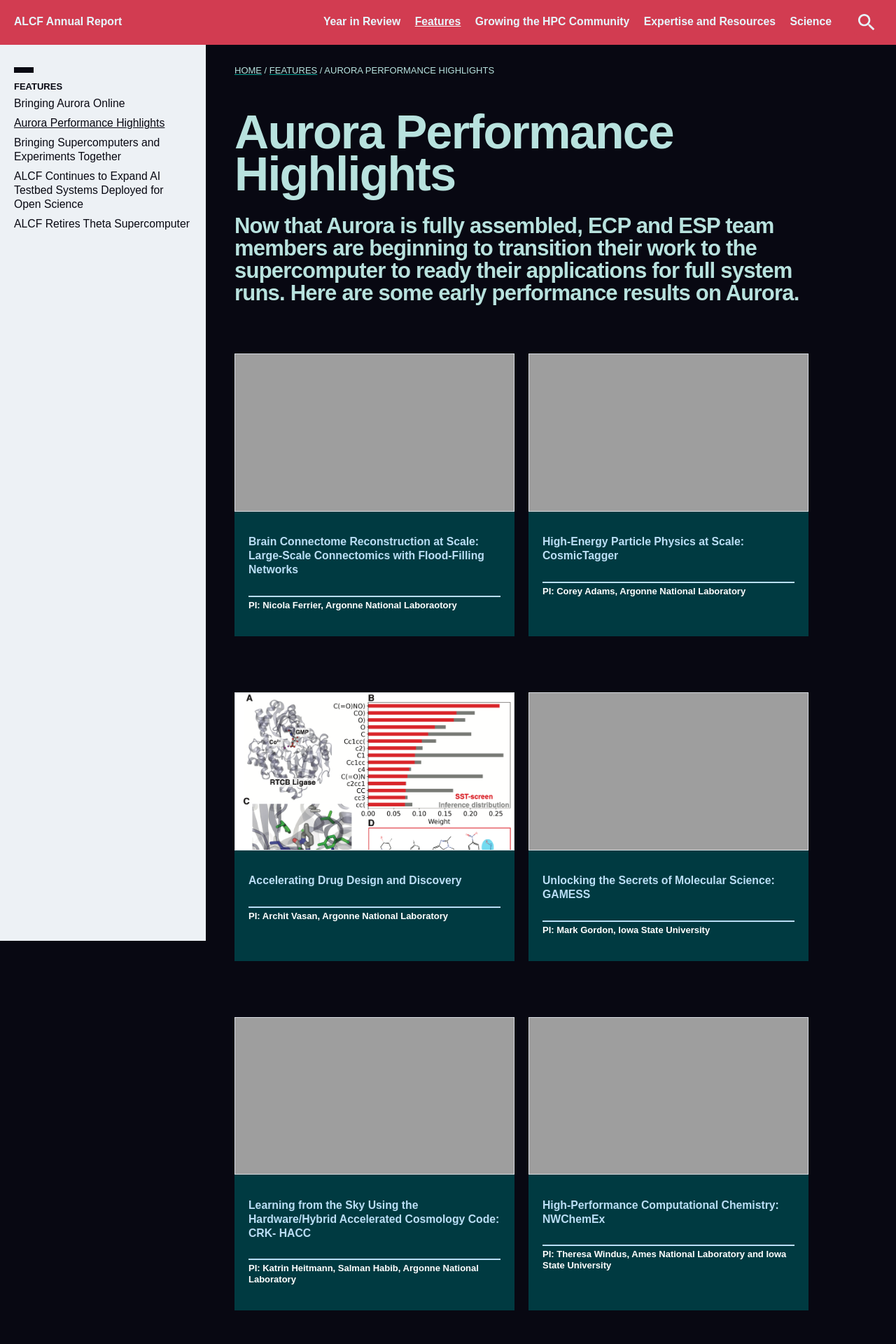
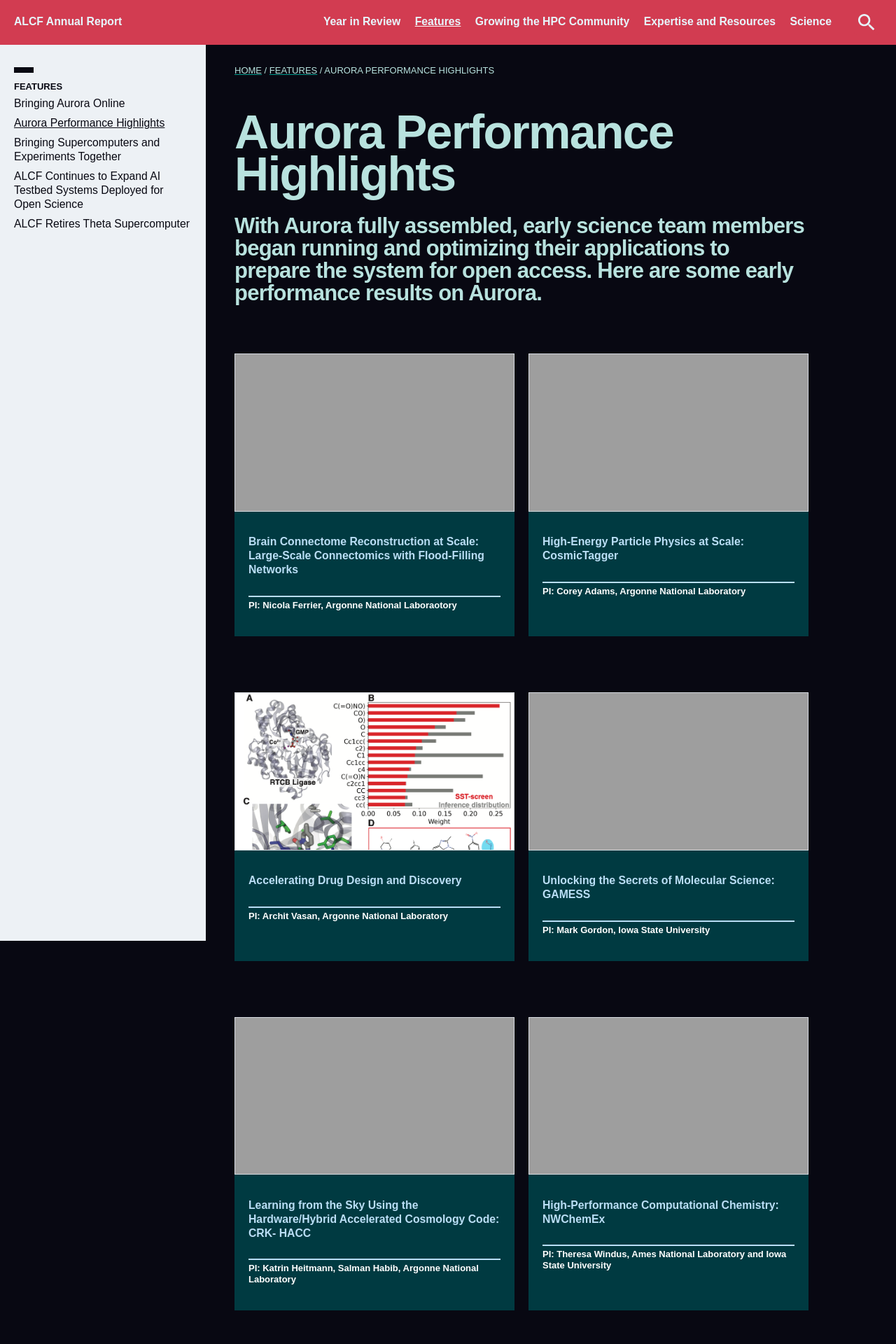
Before and after one commit to argonne-lcf/AR2024, a Jekyll site: the page built from 02_features/performancehighlights.md, in a window 1280 px wide. Shown: the top 1920 px of the page at 70% size. Built offline with Jekyll 4.4.1, drawn with Linux system fonts in a browser that asks for light colours; some web fonts are replaced.

Commit message:
Update performancehighlights.md
updated intro text

```diff
--- a/02_features/performancehighlights.md
+++ b/02_features/performancehighlights.md
@@ -2,7 +2,7 @@
 layout: page
 
 title: Aurora Performance Highlights
-intro: "Now that Aurora is fully assembled, ECP and ESP team members are beginning to transition their work to the supercomputer to ready their applications for full system runs. Here are some early performance results on Aurora."
+intro: "With Aurora fully assembled, early science team members began running and optimizing their applications to prepare the system for open access. Here are some early performance results on Aurora."
 teaser-img-source: openmc.PNG
 
 theme: dark
```
